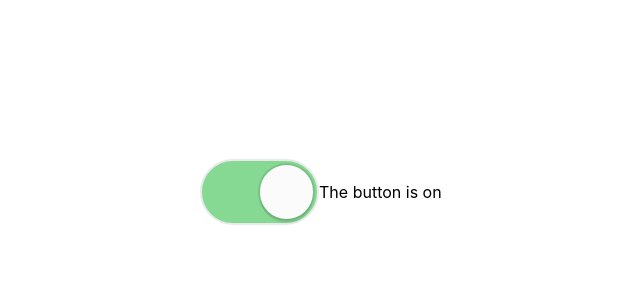
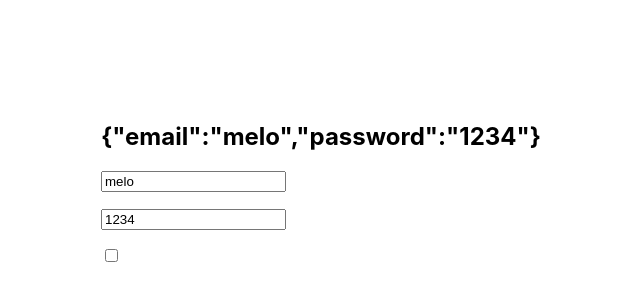
Before and after one commit to devsavant/ReactTraining, a React (Create React App) app: page / in a window 1280 px wide. Shown: the part 208-508 px from the top of the page, without its empty margins (319-959 px from the left). Built offline with nearby package versions, Linux system fonts and the light colour scheme.

Commit message:
Custom Hooks

```diff
--- a/src/App.js
+++ b/src/App.js
@@ -2,8 +2,7 @@ import React from 'react';
 import './App.css';
 // import Routes from './Routes';
 import SwitchHook, { On, Off, Button } from './components/compoundComponents/SwitchHook';
-
-
+import Form1 from './components/Forms/Form1'
 function App() {
 
   return (
@@ -14,11 +13,12 @@ function App() {
       height:"100vh"
     }}>
       {/* <Routes /> */}
-      <SwitchHook>
+      {/* <SwitchHook>
         <Button/>
         <On>The button is on</On>
         <Off>The button is off</Off>
-      </SwitchHook>
+      </SwitchHook> */}
+      <Form1 />
     </div>
   );
 }
--- /dev/null
+++ b/src/components/Forms/Form1.jsx
@@ -0,0 +1,39 @@
+import React, { useState } from 'react'
+import useForm from './useForm'
+
+const Form1 = (props) => {
+
+
+    const { state: form, errors, handleChange, handleCheckbox } = useForm({ email: 'melo', password: '1234' })
+
+    return (
+        <form action="">
+            <h2>{JSON.stringify(form)}</h2>
+            <input
+                onChange={handleChange}
+                type="text"
+                placeholder="Email"
+                name="email"
+                value={form.email}
+            />
+            <p>{errors.email}</p>
+            <input
+                onChange={handleChange}
+                type="text"
+                placeholder="Contraseá"
+                name="password"
+                value={form.password}
+            />
+            <p>{errors.password}</p>
+            <input
+                type="checkbox"
+                onChange={handleCheckbox}
+                name="terms"
+                value={form.terms}
+            />
+            <p>{errors.terms}</p>
+        </form>
+    )
+}
+
+export default Form1
--- /dev/null
+++ b/src/components/Forms/useForm.jsx
@@ -0,0 +1,34 @@
+ import React, { useState } from 'react';
+
+const useForm = (initial) => {
+
+    const [state, setState] = useState(initial);
+    const [errors, setErrors] = useState({});
+
+    function handleChange(event) {
+        setState({...state, [event.target.name]: event.target.value })
+        validateForm(event.target.name)
+    }
+
+    function handleCheckbox(event) {
+        setState({...state, [event.target.name]: event.target.checked })
+    }
+
+    function validateForm(key) {
+        if (!state[key] || state[key].length < 4) {
+            setErrors({...errors, [key]: 'El campo es obligatorio'})
+        }
+        if (key === 'email' && !/^[A-Z0-9._%+-]+@[A-Z0-9].-\.[A-Z]{2,}$/i.test(state[key])) {
+            setErrors({...errors, email: 'El email no es email'})
+        }
+    }
+
+    return {
+            state,
+            errors,
+            handleChange,
+            handleCheckbox
+     }
+ }
+
+export default useForm
```
